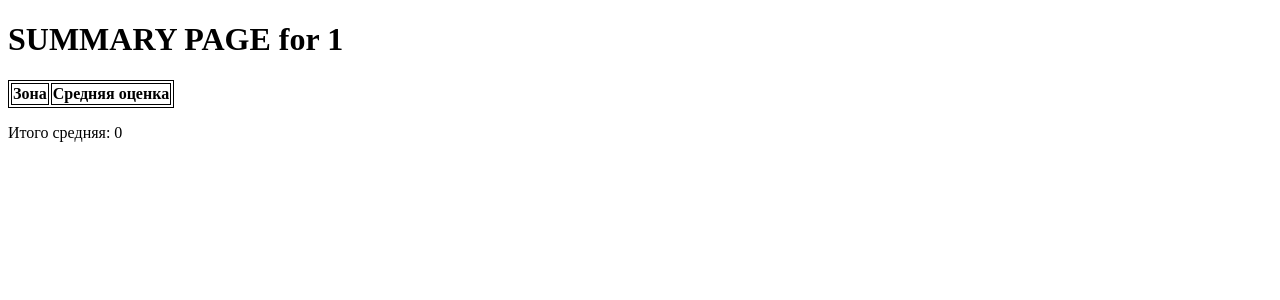
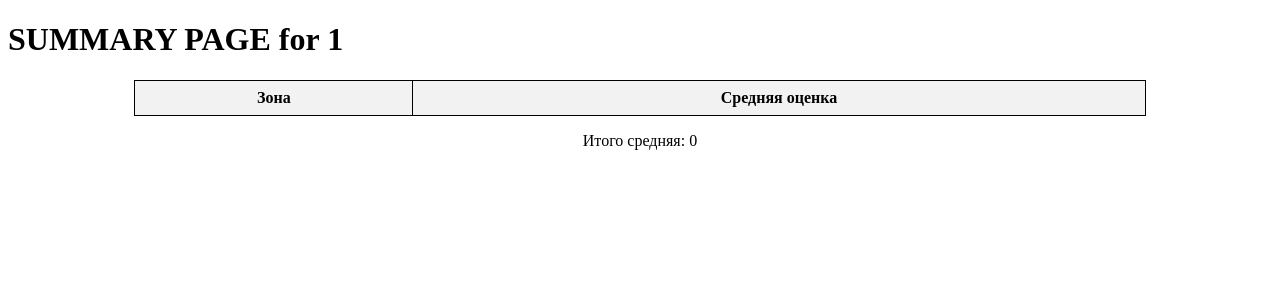
Before and after one commit to akim-13/cleaning, a Django app: page /1/summary/ in a window 1280 px wide. Shown: the top 300 px of the page. Run offline with Django 5.2, Linux system fonts and the light colour scheme; data that the repository does not hold is empty.

Commit message:
Stylistic improvements of code and CSS

```diff
--- a/main/admin.py
+++ b/main/admin.py
@@ -7,7 +7,7 @@ class UserAdmin(BaseUserAdmin):
     form = CustomUserChangeForm
     add_form = CustomUserCreationForm
 
-    # These fields are displayed on admin page
+    # These fields are displayed on the admin page.
     list_display = ('username', 'is_staff', 'is_active')
     list_filter = ('is_staff', 'is_active')
     fieldsets = (
--- a/main/templates/main/summary.html
+++ b/main/templates/main/summary.html
@@ -3,8 +3,20 @@
 
 <!-- TODO: Put in a separate CSS file. -->
 <style>
-    table, th, td {
-        border:1px solid black;
+    table {
+        border-collapse: collapse;
+        width: 80%;
+        margin: 0 auto;
+    }
+
+    th, td {
+        border: 1px solid black;
+        padding: 8px;
+        text-align: center;
+    }
+
+    th {
+        background-color: #f2f2f2;
     }
 </style>
 
@@ -25,7 +37,7 @@
     {% endfor %}
 </table>
 
-<p>Итого средняя: {{ total_average_mark }}</p>
+<p style="text-align: center;">Итого средняя: {{ total_average_mark }}</p>
 
 </body>
 </html>
--- a/main/views.py
+++ b/main/views.py
@@ -1,30 +1,31 @@
 from .models import Location, User, Zone, Mark,Comment
+from .forms import CustomUserCreationForm, CustomAuthenticationForm
 from django.shortcuts import render, redirect
 from django.db.models import Q
 from django.contrib.auth import login, authenticate
-from .forms import CustomUserCreationForm, CustomAuthenticationForm
 
 def login_view(request):
-    # if smth was filled and submitted, basically checks if smth was posted
+    # If something has been filled and submitted.
     if request.method == 'POST':
-        # related to forms, used for validating login credentials
+        # Related to forms, used for validating login credentials.
         form = CustomAuthenticationForm(request, data=request.POST)
         if form.is_valid():
             username = form.cleaned_data.get('username')
             password = form.cleaned_data.get('password')
-            # checks if there exists user
+            # Check if the user exists.
             user = authenticate(username=username, password=password)
             if user is not None:
                 login(request, user)
                 return redirect('main')
     else:
-        # create a new blank (for get, when u load page or above data is incorrect)
+        # ??: Create a new blank (for get, when you
+        # load the page or above data is incorrect).
         form = CustomAuthenticationForm()
     return render(request, 'main/login.html', {'form': form})
 
 
 def register_view(request):
-    # almost similar to login
+    # Similar to `login_view`.
     if request.method == 'POST':
         form = CustomUserCreationForm(request.POST)
         if form.is_valid():
@@ -51,7 +52,7 @@ def fill_out(request, location):
         row = {
             'zone': zone,
             'mark': marks[0].mark if marks else 'Н/Д',
-            'approval': '✔' if (marks and marks[0].is_approved) else '❌',
+            'approval': 'Да' if (marks and marks[0].is_approved) else 'Нет',
             'customer_comment': customer_comments[0].comment if customer_comments else '',
             'contractor_comment': contractor_comments[0].comment if contractor_comments else ''
         }
```
Also changed, not shown: main/forms.py (+6 -5 lines), main/models.py (+13 -9 lines), main/templates/main/fill_out.html (+15 -2 lines).
